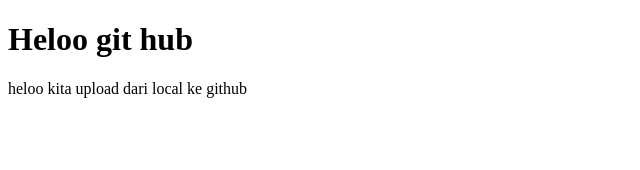
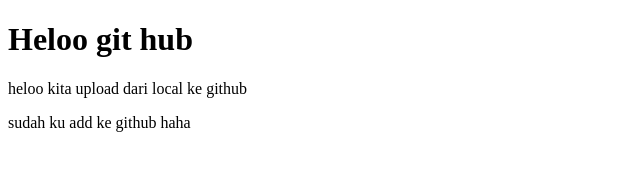
Before and after one commit to DamsDa/git-testo-push-from-local, a plain HTML site: page index.html in a window 1280 px wide. Shown: the whole page, without its empty margins (0-640 px from the left). Drawn offline with Linux system fonts and the light colour scheme.

Commit message:
menambahkan sesuatu

```diff
--- a/index.html
+++ b/index.html
@@ -9,5 +9,6 @@
 <body>
     <h1>Heloo git hub</h1>
     <p>heloo kita upload dari local ke github</p>
+    <p>sudah ku add ke github haha </p>
 </body>
 </html>
```
